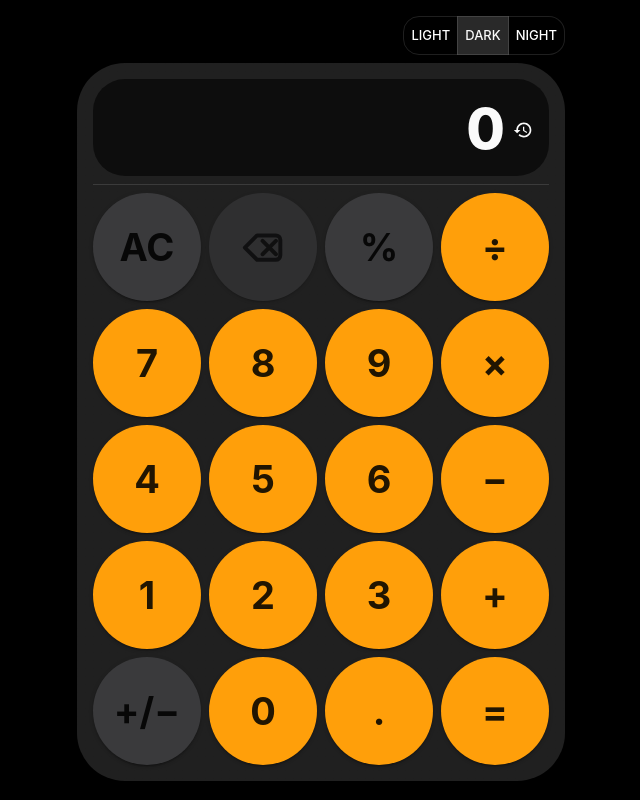
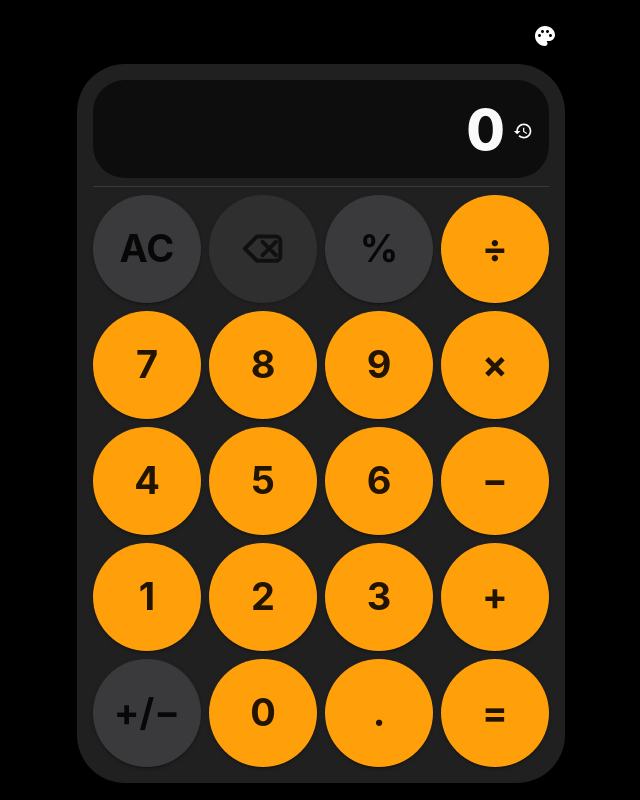
Before and after one commit to ahnshy/iRecordCalculator, a Next.js app: page / in a window 1280 px wide. Shown: the whole page, without its empty margins (319-959 px from the left). Built offline with nearby package versions, Linux system fonts and the light colour scheme.

Commit message:
<fix> : ThemeToggle file has been modified.

```diff
--- a/components/ThemeToggle.tsx
+++ b/components/ThemeToggle.tsx
@@ -1,18 +1,18 @@
 'use client';
 import * as React from 'react';
+import { IconButton, Menu, MenuItem, Tooltip } from '@mui/material';
+import PaletteIcon from '@mui/icons-material/Palette';
 import { ThemeModeContext } from './ThemeRegistry';
-import { ToggleButton, ToggleButtonGroup, Box } from '@mui/material';
 
-export default function ThemeToggle() {
-  const { mode, setMode } = React.useContext(ThemeModeContext);
-  const handle = (_: any, val: 'light'|'dark'|'night'|null) => { if (val) setMode(val); };
-  return (
-    <Box sx={{ display:'flex', justifyContent:'center' }}>
-      <ToggleButtonGroup value={mode} exclusive onChange={handle} size="small" aria-label="theme-toggle">
-        <ToggleButton value="light">Light</ToggleButton>
-        <ToggleButton value="dark">Dark</ToggleButton>
-        <ToggleButton value="night">Night</ToggleButton>
-      </ToggleButtonGroup>
-    </Box>
-  );
+export default function ThemeToggle(){
+  const {mode,setMode} = React.useContext(ThemeModeContext);
+  const [el,setEl] = React.useState<null|HTMLElement>(null);
+  return (<>
+    <Tooltip title="Theme">
+      <IconButton onClick={(e)=>setEl(e.currentTarget)}><PaletteIcon/></IconButton>
+    </Tooltip>
+    <Menu anchorEl={el} open={Boolean(el)} onClose={()=>setEl(null)}>
+      {(['light','dark','night'] as const).map(m => <MenuItem key={m} selected={mode===m} onClick={()=>{setMode(m);setEl(null)}}>{m.toUpperCase()}</MenuItem>)}
+    </Menu>
+  </>);
 }
```
